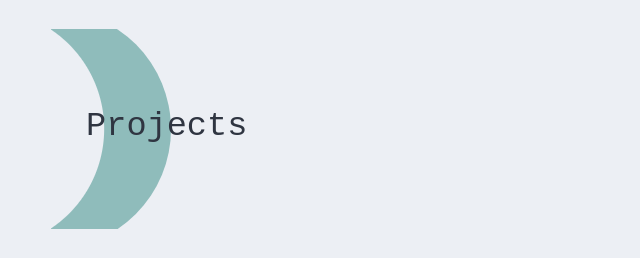
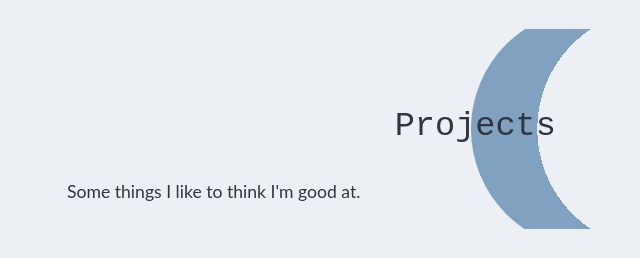
Before and after one commit to Skux4life/Skux4life.github.io, an Astro site: page / in a window 1280 px wide. Shown: the part 643-901 px from the top of the page, without its empty margins (319-959 px from the left). Built offline with nearby package versions, Linux system fonts and the light colour scheme; Astro itself is replaced by a stand-in of ours; a web font is replaced by a local one.

Commit message:
styling change

```diff
--- a/src/components/Portfolio.astro
+++ b/src/components/Portfolio.astro
@@ -5,9 +5,10 @@ import ProjectCard from "../components/ProjectCard.astro";
 ---
 
 <div>
-  <div class="cool-heading">
-    <div class="curved-rectangle"></div>
+  <div class="other-cool-heading">
+    <div class="other-curved-rectangle"></div>
     <h2>Projects</h2>
+    <p>Some things I like to think I'm good at.</p>
   </div>
 
   <div>
@@ -25,3 +26,34 @@ import ProjectCard from "../components/ProjectCard.astro";
     }
   </div>
 </div>
+
+<style>
+  .other-cool-heading {
+    margin-top: 2rem;
+    margin-bottom: 2rem;
+    position: relative;
+    height: 200px;
+  }
+
+  h2 {
+    position: absolute;
+    top: 25%;
+    right: 6.5%;
+  }
+
+  p {
+    margin-top: 150px;
+    float: left;
+    text-align: left;
+  }
+
+  @media only screen and (max-width: 600px) {
+    .other-cool-heading h2 {
+      right: 10%;
+    }
+
+    p {
+      max-width: 200px;
+    }
+  }
+</style>
--- a/src/styles/global.css
+++ b/src/styles/global.css
@@ -443,6 +443,23 @@ html.light {
   }
 }
 
+.other-curved-rectangle {
+  --c: 60; /* control the curvature (a percentage value without unit bigger than 50%)*/
+
+  height: 200px;
+  aspect-ratio: 3/5;
+  background: var(--nord-frost-3);
+  mask: radial-gradient(
+    100% calc(var(--c) * 1%) at calc(100% + 100% * cos(asin(50 / var(--c)))),
+    #0000 calc(100%),
+    #000
+  );
+  clip-path: ellipse(100% calc(var(--c) * 1%) at right);
+  position: absolute;
+  right: 0;
+  z-index: -10;
+}
+
 .curved-rectangle {
   --c: 60; /* control the curvature (a percentage value without unit bigger than 50%)*/
 
```
